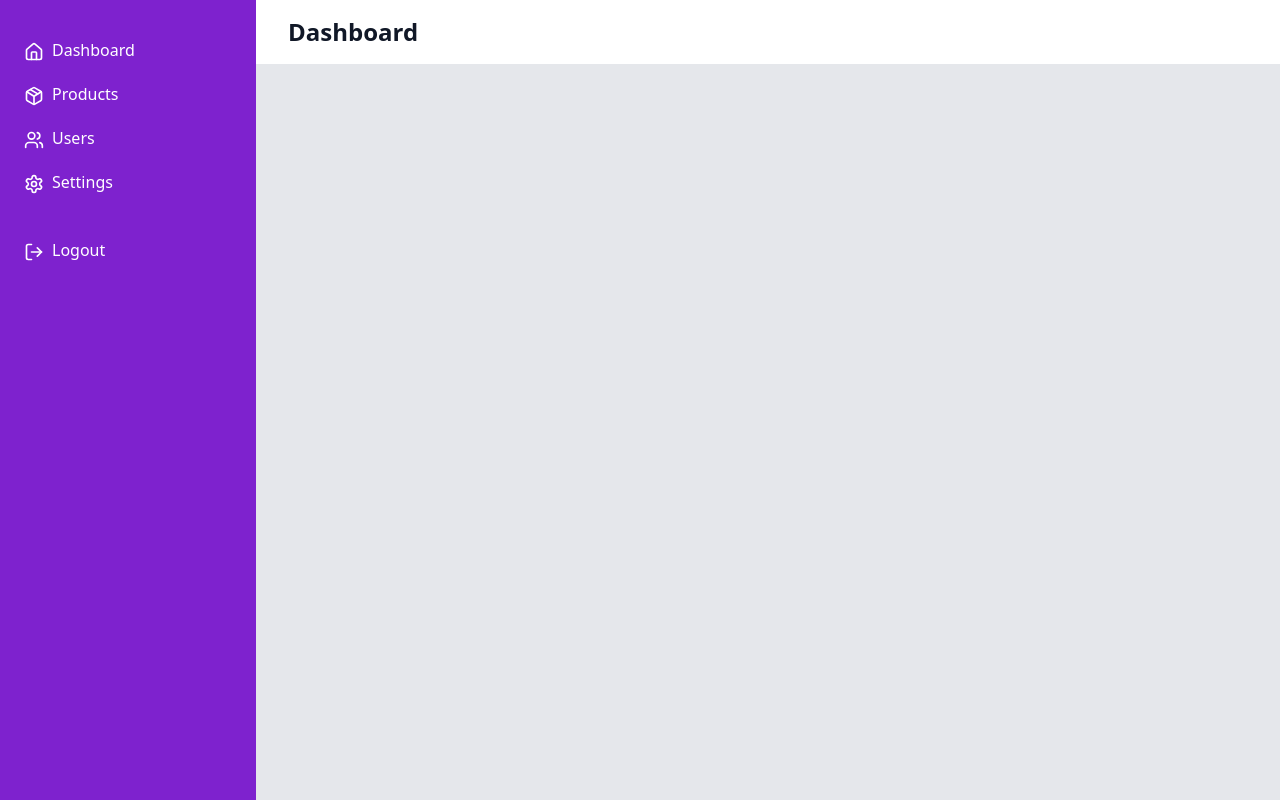
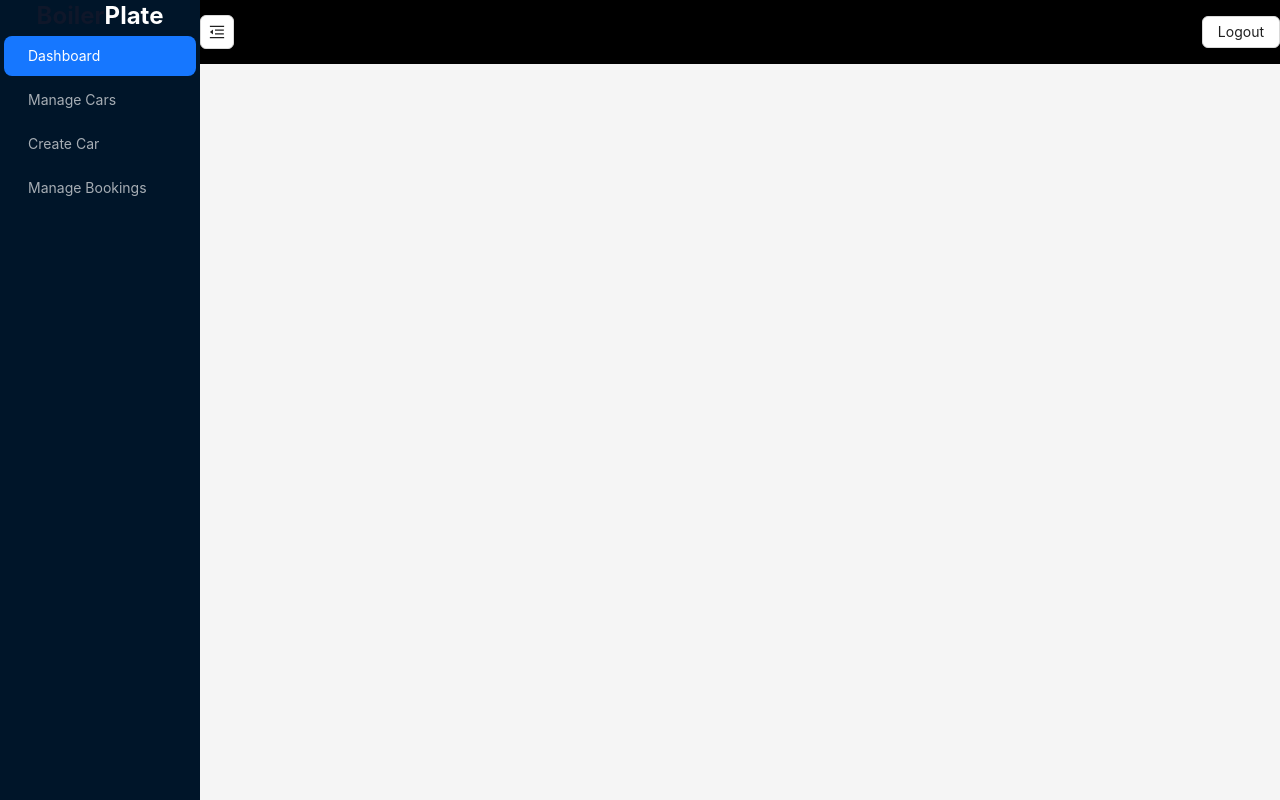
Before and after one commit to Forhad96/BuyBazaar-client, a React (Vite) app: page /user in a window 1280 px wide. Built offline with nearby package versions, Linux system fonts and the light colour scheme.

Commit message:
feat:add vendor page ui

```diff
--- a/src/components/layout/DashboardLayout.tsx
+++ b/src/components/layout/DashboardLayout.tsx
@@ -1,73 +1,53 @@
-import { ReactNode, useState } from 'react'
-import { Home, Package, Users, Settings, LogOut } from 'lucide-react'
-import { Link } from 'react-router-dom'
-
-type DashboardLayoutProps = {
-  children: ReactNode
-}
-
-export default function DashboardLayout({ children }: DashboardLayoutProps) {
-  const [isSidebarOpen, setIsSidebarOpen] = useState(false)
-
+import { Button, Flex, Layout } from "antd";
+import { Outlet, useNavigate } from "react-router-dom";
+import Sidebar from "./Sidebar";
+import { useDispatch } from "react-redux";
+import { logout } from "../../redux/features/auth/authSlice";
+import { useState } from "react";
+const { Header, Content } = Layout;
+import { MenuFoldOutlined, MenuUnfoldOutlined } from "@ant-design/icons";
+const DashboardLayout = () => {
+  const [collapsed, setCollapsed] = useState(false);
+  const navigate = useNavigate();
+  const dispatch = useDispatch();
 
   const handleLogout = () => {
-    // In a real application, you would implement proper logout logic here
-    console.log('Logging out')
-    // router.push('/login')
-  }
+    dispatch(logout());
+    navigate("/login");
+  };
+  return (
+    <Layout style={{ height: "100%" }}>
+      <Sidebar collapsed={collapsed} />
+      <Layout>
+        <Header  style={{ padding: 0,  backgroundColor: "black" }}>
+          <Flex justify="space-between" style={{paddingTop:15}} align="center">
+            <Button
+              type="default"
+              icon={collapsed ? <MenuUnfoldOutlined /> : <MenuFoldOutlined />}
+              onClick={() => setCollapsed(!collapsed)}
+              style={{
+                fontSize: "16px",
+                width: 34,
+                height: 34,
+              }}
+            />
+            <Button onClick={handleLogout}>Logout</Button>
+          </Flex>
+        </Header>
+        <Content style={{ margin: "24px 16px 0" }}>
+          <div
+            style={{
+              padding: 24,
+              minHeight: 360,
+            }}
+          >
+            {/*render Outlet */}
+            <Outlet />
+          </div>
+        </Content>
+      </Layout>
+    </Layout>
+  );
+};
 
-  return (
-    <div className="flex h-screen bg-gray-100">
-      {/* Sidebar */}
-      <aside
-        className={`bg-purple-700 text-white w-64 space-y-6 py-7 px-2 absolute inset-y-0 left-0 transform ${
-          isSidebarOpen ? 'translate-x-0' : '-translate-x-full'
-        } md:relative md:translate-x-0 transition duration-200 ease-in-out`}
-      >
-        <nav>
-          <Link to="/dashboard" className="block py-2.5 px-4 rounded transition duration-200 hover:bg-purple-600">
-            <Home className="inline-block mr-2" size={20} />
-            Dashboard
-          </Link>
-          <Link to="/dashboard/products" className="block py-2.5 px-4 rounded transition duration-200 hover:bg-purple-600">
-            <Package className="inline-block mr-2" size={20} />
-            Products
-          </Link>
-          <Link to="/dashboard/users" className="block py-2.5 px-4 rounded transition duration-200 hover:bg-purple-600">
-            <Users className="inline-block mr-2" size={20} />
-            Users
-          </Link>
-          <Link to="/dashboard/settings" className="block py-2.5 px-4 rounded transition duration-200 hover:bg-purple-600">
-            <Settings className="inline-block mr-2" size={20} />
-            Settings
-          </Link>
-        </nav>
-        <button
-          onClick={handleLogout}
-          className="block w-full py-2.5 px-4 rounded transition duration-200 hover:bg-purple-600 text-left"
-        >
-          <LogOut className="inline-block mr-2" size={20} />
-          Logout
-        </button>
-      </aside>
-
-      {/* Main content */}
-      <div className="flex-1 flex flex-col overflow-hidden">
-        <header className="bg-white shadow-md">
-          <div className="max-w-7xl mx-auto py-4 px-4 sm:px-6 lg:px-8 flex justify-between items-center">
-            <h1 className="text-2xl font-semibold text-gray-900">Dashboard</h1>
-            <button
-              onClick={() => setIsSidebarOpen(!isSidebarOpen)}
-              className="md:hidden bg-purple-600 text-white p-2 rounded-md"
-            >
-              {isSidebarOpen ? 'Close' : 'Menu'}
-            </button>
-          </div>
-        </header>
-        <main className="flex-1 overflow-x-hidden overflow-y-auto bg-gray-200">
-          <div className="container mx-auto px-6 py-8">{children}</div>
-        </main>
-      </div>
-    </div>
-  )
-}
+export default DashboardLayout;
--- a/src/components/navbar/Navbar.tsx
+++ b/src/components/navbar/Navbar.tsx
@@ -10,7 +10,7 @@ import { useTheme } from '../../context/ThemeContext'
 const navItems = [
   {
     name: 'Shop',
-    href: '/shop',
+    href: '/vendors',
     megaMenu: [
       {
         title: 'Categories',
--- /dev/null
+++ b/src/pages/Vendor.tsx
@@ -0,0 +1,108 @@
+
+
+import { useState } from 'react'
+import { motion } from 'framer-motion'
+import { Star, Users, ChevronRight } from 'lucide-react'
+import { Link } from 'react-router-dom'
+
+const vendors = [
+  {
+    id: 1,
+    name: 'TechGadgets Inc.',
+    description: 'We provide high-quality tech gadgets and accessories for all your needs.',
+    image: '/vendor-1.jpg',
+    rating: 4.7,
+    followers: 15000,
+    products: 120,
+  },
+  {
+    id: 2,
+    name: 'FashionForward',
+    description: 'Trendy and affordable fashion for every style and occasion.',
+    image: '/vendor-2.jpg',
+    rating: 4.5,
+    followers: 12000,
+    products: 250,
+  },
+  {
+    id: 3,
+    name: 'HomeEssentials',
+    description: 'Everything you need to make your house a home.',
+    image: '/vendor-3.jpg',
+    rating: 4.8,
+    followers: 18000,
+    products: 180,
+  },
+]
+
+export default function Vendor() {
+  const [hoveredVendor, setHoveredVendor] = useState<number | null>(null)
+
+  return (
+
+      <div className="container mx-auto px-4 py-8">
+        <h1 className="text-3xl font-bold mb-8 text-center">Our Vendors</h1>
+        <div className="grid md:grid-cols-2 lg:grid-cols-3 gap-8">
+          {vendors.map((vendor) => (
+            <motion.div
+              key={vendor.id}
+              className="bg-white rounded-lg shadow-lg overflow-hidden"
+              whileHover={{ scale: 1.05 }}
+              onHoverStart={() => setHoveredVendor(vendor.id)}
+              onHoverEnd={() => setHoveredVendor(null)}
+            >
+              <div className="relative h-48">
+                <img
+                  src={vendor.image}
+                  alt={vendor.name}
+                  className="w-full h-full object-cover"
+                />
+                <div className="absolute inset-0 bg-black bg-opacity-50 flex items-center justify-center">
+                  <h2 className="text-white text-2xl font-bold">{vendor.name}</h2>
+                </div>
+              </div>
+              <div className="p-6">
+                <p className="text-gray-600 mb-4">{vendor.description}</p>
+                <div className="flex items-center justify-between mb-4">
+                  <div className="flex items-center">
+                    <Star className="w-5 h-5 text-yellow-400 mr-1" />
+                    <span>{vendor.rating.toFixed(1)}</span>
+                  </div>
+                  <div className="flex items-center">
+                    <Users className="w-5 h-5 text-gray-500 mr-1" />
+                    <span>{vendor.followers.toLocaleString()} followers</span>
+                  </div>
+                </div>
+                <div className="flex justify-between items-center">
+                  <span className="text-sm text-gray-500">{vendor.products} products</span>
+                  <Link
+                    to={`/shop/${vendor.id}`}
+                    className="inline-flex items-center text-purple-600 hover:text-purple-800 transition-colors duration-200"
+                  >
+                    Visit Shop
+                    <ChevronRight className="w-4 h-4 ml-1" />
+                  </Link>
+                </div>
+              </div>
+              {hoveredVendor === vendor.id && (
+                <motion.div
+                  className="absolute inset-0 bg-purple-600 bg-opacity-90 flex items-center justify-center"
+                  initial={{ opacity: 0 }}
+                  animate={{ opacity: 1 }}
+                  exit={{ opacity: 0 }}
+                >
+                  <Link
+                    to={`/shop/${vendor.id}`}
+                    className="bg-white text-purple-600 font-semibold py-2 px-6 rounded-full hover:bg-gray-100 transition-colors duration-200"
+                  >
+                    View All Products
+                  </Link>
+                </motion.div>
+              )}
+            </motion.div>
+          ))}
+        </div>
+      </div>
+
+  )
+}
```
Also changed, not shown: src/routes/home.routes.tsx (+16 -6 lines), src/pages/VendorDetails.tsx (added).
